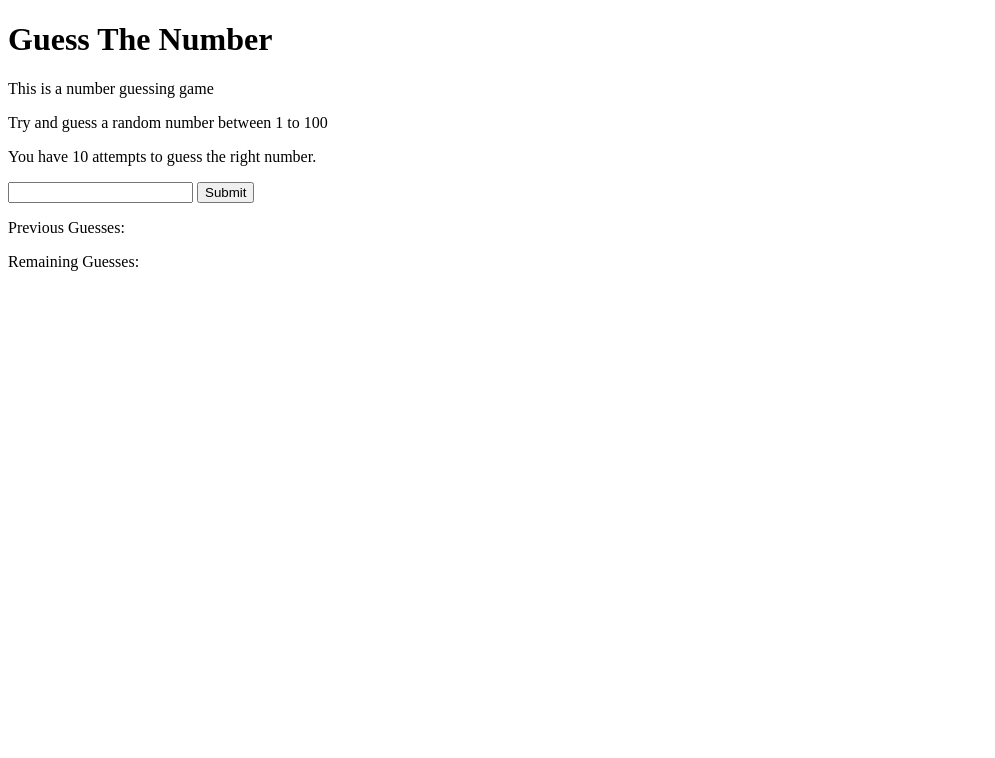
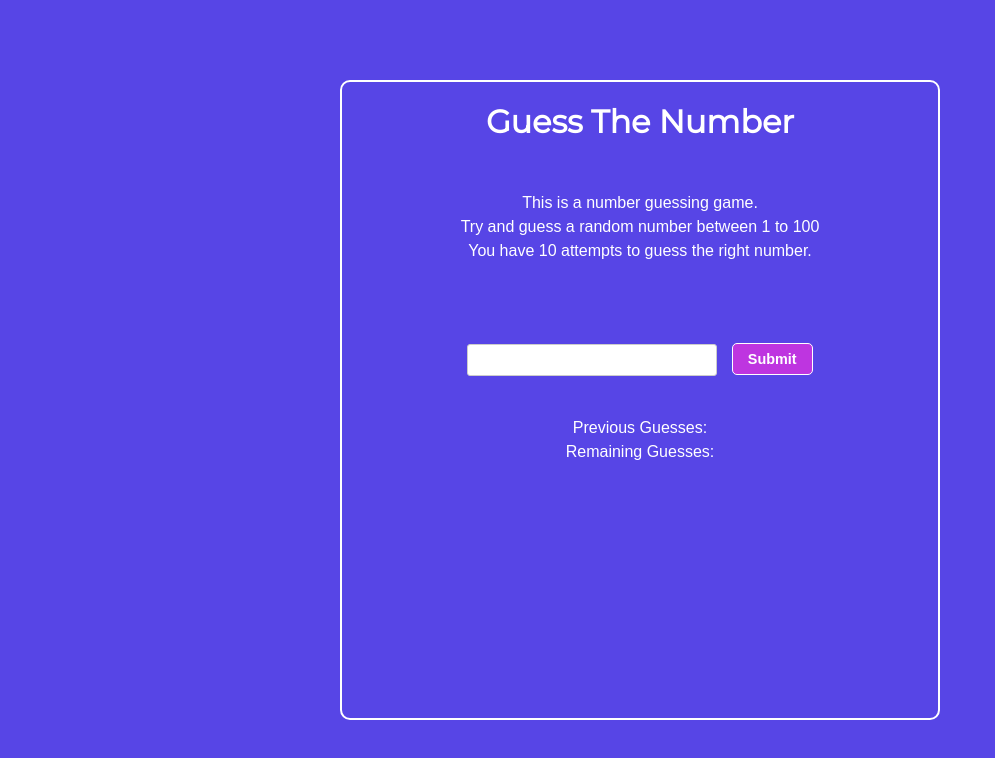
Before and after one commit to manish2120/guess-the-number, a plain HTML site: page guess-the-number.html in a window 1280 px wide. Shown: the whole page, without its empty margins (0-995 px from the left). Drawn offline with Linux system fonts and the light colour scheme.

Commit message:
Added CSS

```diff
--- a/guess-the-number.css
+++ b/guess-the-number.css
@@ -0,0 +1,95 @@
+  @import url('https://fonts.googleapis.com/css2?family=Montserrat&display=swap');
+
+* {
+  margin: 0;
+  padding: 0;
+  box-sizing: border-box;
+  font-family: Arial, Helvetica, sans-serif;
+  color: white;
+}
+
+body {
+  display: flex;
+  justify-content: center;
+  align-items: center;
+  height: 100vh;
+  background-color: rgb(87, 69, 230);
+}
+
+#gameName {
+  font-family: 'Montserrat', Arial, Helvetica, sans-serif;
+  font-weight: bolder;
+}
+
+#instructions {
+  margin-top: 50px;
+  margin-bottom: 20px;
+  text-align: center;
+  line-height: 1.5rem;
+}
+
+form {
+  text-align: center;
+}
+
+#resultOutput {
+  margin-top: 20px;
+  font-size: 1.2rem;
+}
+
+input {
+  margin-top: 40px;
+}
+
+#inputValue{
+  padding: 5px;
+  border: 1px solid #ccc;
+  border-radius: 3px;
+  margin-right: 10px;
+  color: black;
+  max-width: 400px;
+  width: 250px;
+  height: 2rem;
+}
+
+#subt {
+  padding: 5px 15px;
+  background-color: rgb(190, 53, 224);
+  color: white;
+  font-size: 0.9rem;
+  font-weight: bold;
+  border: 0.5px solid white;
+  border-radius: 5px;
+  cursor: pointer;
+  text-align: center;
+  height: 2rem;
+}
+
+#guessSection {
+  margin-top: 40px;
+  line-height: 1.5rem;
+}
+
+#container {
+  background-color: rgb(87, 69, 230);
+  border: 2px solid white;
+  border-radius: 10px;
+  height: 80%;
+  padding: 20px;
+  max-width: 600px;
+  text-align: center;
+  width: 70%;
+  display: flex;
+  flex-direction: column;
+  justify-content: flex-start;
+}
+
+#startAgain {
+  margin-top: 40px;
+  background-color: blue;
+  border: 1.7px solid white;
+  border-radius: 0.5rem;
+  padding: 10px;
+  font-size: 1.1rem;
+  font-weight: bolder;
+}
--- a/guess-the-number.html
+++ b/guess-the-number.html
@@ -10,18 +10,20 @@
 
 <body>
   <div id="container">
-    <h1>Guess The Number</h1>
-    <p>This is a number guessing game</p>
+    <h1 id="gameName">Guess The Number</h1>
+    <div id="instructions">
+    <p>This is a number guessing game.</p>
     <p>Try and guess a random number between 1 to 100</p>
     <p>You have 10 attempts to guess the right number.</p>
+  </div>
     <form>
+      <p id="resultOutput"></p>
       <input type="text" id="inputValue">
       <input type="submit" id="subt">
 
       <div id="guessSection">
         <p>Previous Guesses: <span class="prevGuesses"></span></p>
         <p>Remaining Guesses: <span class="remainingGuesses"></span></p>
-        <p id="resultOutput"></p>
       </div>
     </form>
   </div>
--- a/guess-the-number.js
+++ b/guess-the-number.js
@@ -41,9 +41,9 @@ submit.addEventListener("click", function (e) {
   function checkGuess(guess) {
     if (guess === randomNumber) {
       displayMessage("Win, You guessed a right number");
-    } else if (guess < 1) {
+    } else if (guess < randomNumber) {
       displayMessage("Number is too low");
-    } else if (guess > 100) {
+    } else if (guess > randomNumber) {
       displayMessage("Number is too high");
     }
     prevGuessSlot.push(guess);
@@ -64,7 +64,7 @@ submit.addEventListener("click", function (e) {
   function endGame() {
     userInput.value = "";
     userInput.setAttribute("disabled", "");
-    newStartBtn.innerHTML = '<h3 id="startAgain">Start New Game</h3>';
+    newStartBtn.innerHTML = '<button id="startAgain">Start New Game</button>';
     newStartBtn.classList.add("startGameBtn");
     guessSection.appendChild(newStartBtn);
     playGame = false;
```
